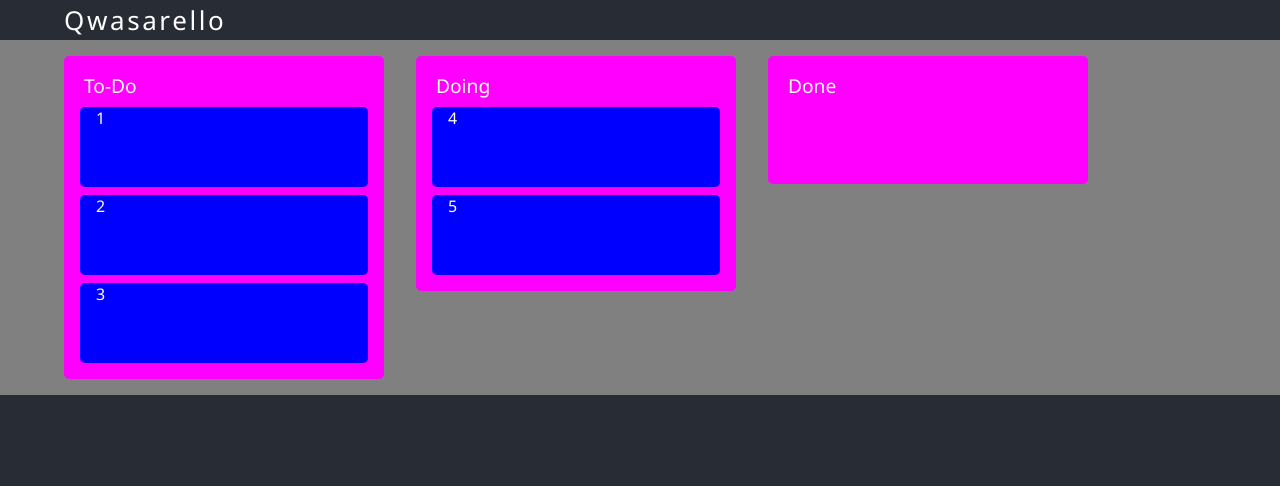
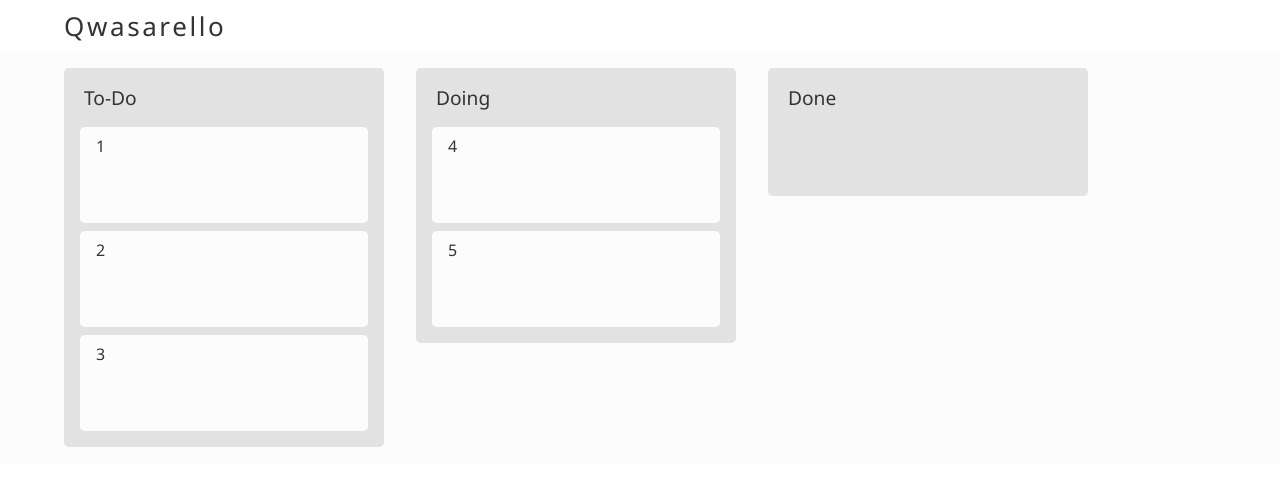
Before and after one commit to hunterMotko/qwasrello, a React (Create React App) app in the folder client/: page / in a window 1280 px wide. Shown: the top 486 px of the page. Built offline with nearby package versions, Linux system fonts and the light colour scheme.

Commit message:
Able to start drag

```diff
--- a/client/src/App.css
+++ b/client/src/App.css
@@ -14,7 +14,7 @@
 }
 
 .App-header {
-  background-color: #282c34;
+  background-color: #FEFEFE;
   min-height: 100vh;
   display: flex;
   flex-direction: column;
@@ -22,15 +22,16 @@
   /* justify-content: center; */
   font-size: calc(10px + 2vmin);
   font-family: Futura, Avenir, 'Segoe UI', Tahoma, Geneva, Verdana, sans-serif;
-  color: white;
+  color: #333333;
 }
 
 .top-nav {
-  height: 40px;
+  height: 52px;
   display: flex;
   align-content: flex-start;
   align-items: center;
   padding: 0 4rem;
+  font-size: 1em;
   font-weight: regular;
   letter-spacing: 0.1em;
 }
@@ -42,7 +43,7 @@
   height: 100%;
   padding: 1rem 4rem;
   /* grid-template-columns: repeat(auto-fill, 33.333%); */
-  background-color: grey;
+  background-color: #FCFCFC;
 }
 
 .dnd-group {
@@ -51,23 +52,27 @@
   min-height: 96px;
   margin-right: 2rem;
   flex-direction: column;
-  background-color: magenta;
+  background: #e2e2e2;
+	border: solid #BDBDBD 0;
+	box-shadow: 0 0 0 rgba(0, 0, 0, 0.3)  ;
+	-webkit-box-shadow: 0 0 0 rgba(0, 0, 0, 0.3)  ;
+	-moz-box-shadow: 0 0 0 rgba(0, 0, 0, 0.3)  ;
   border-radius: 5px;
   padding: 1rem;
 }
 
 .group-title {
   font-size: 1.2rem;
-  margin-bottom: 0.5rem;
+  margin-bottom: 1rem;
   padding-left: 0.25rem;
   text-align: left;
 }
 
 .dnd-item {
   display: flex;
-  padding-left: 1rem;
+  padding: 0.5rem 1rem;
   margin-bottom: 0.5rem;
-  background-color: blue;
+  background-color: #FCFCFC;
   border-radius: 5px;
   min-height: 80px;
   font-size: 1rem;
--- a/client/src/components/DragNDrop.js
+++ b/client/src/components/DragNDrop.js
@@ -1,13 +1,26 @@
-import React from 'react';
+import React, {useState, useRef} from 'react';
 
 function DragNDrop({data}) {
+
+    // Set list in a stata 'useState(data)' so we can update and make changes
+    const [list, setList] = useState(data);
+
+    // Stays constant between re-renders
+    const dragItem = useRef();
+
+    const handleDragStart = (e, params) => {
+        console.log('drag starting...', params);
+        dragItem.current = params;
+
+    }
+
     return (
         <div className="drag-n-drop">
-          {data.map((grp, grpI) => (
+          {list.map((grp, grpI) => (
             <div key={grp.title} className="dnd-group">
               <div className="group-title">{grp.title}</div>
               {grp.items.map((item, itemI) => (
-                <div draggable key = {item} className="dnd-item">
+                <div draggable onDragStart={(e) => {handleDragStart(e,{grpI, itemI})}} key = {item} className="dnd-item">
                   {item}
                 </div>
               ))}
```
